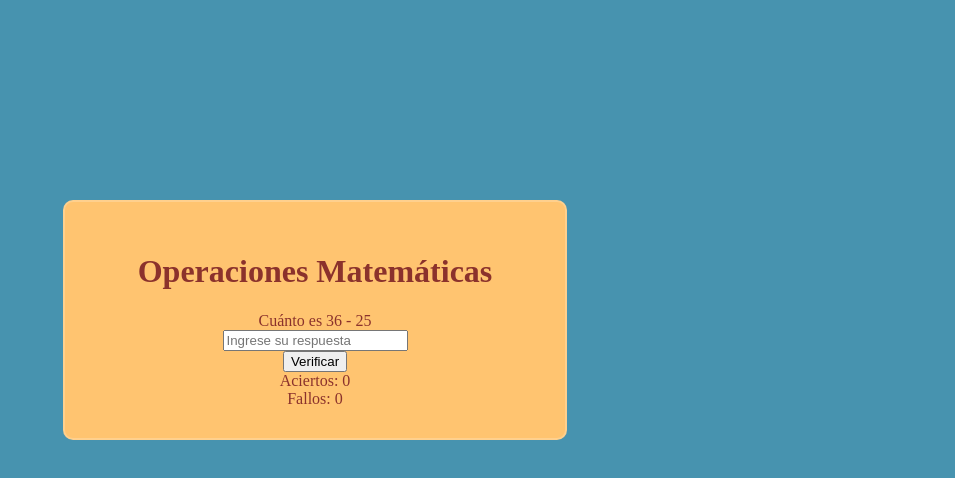
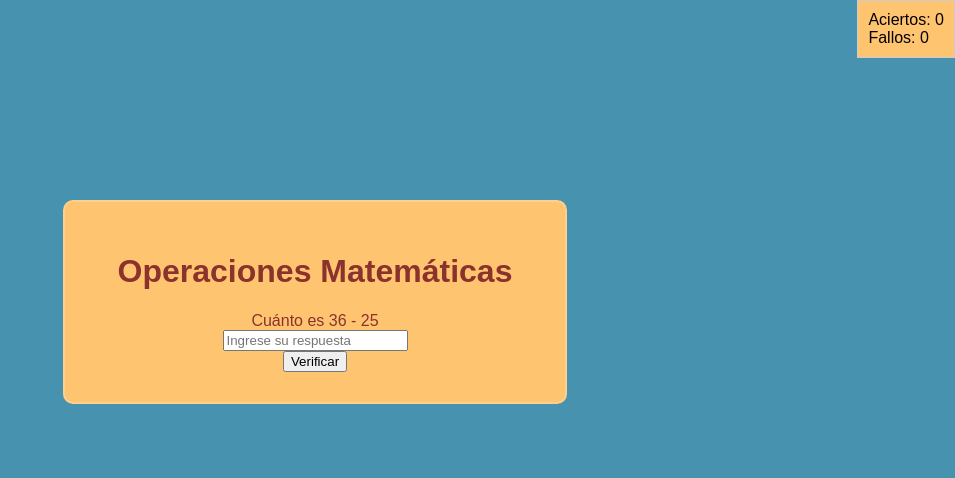
Before and after one commit to Juanluis439/Matematicas, a plain HTML site: page Matemáticas/index.html in a window 1280 px wide. Shown: the whole page, without its empty margins (325-1280 px from the left). Drawn offline with Linux system fonts and the light colour scheme.

Commit message:
Cambios de tipo de letra y la caja de puntos

```diff
--- a/Matemáticas/index.html
+++ b/Matemáticas/index.html
@@ -3,11 +3,25 @@
 <head>
     <meta charset="UTF-8">
     <meta name="viewport" content="width=device-width, initial-scale=1.0">
+    <link rel="preconnect" href="https://fonts.googleapis.com">
     <link rel="stylesheet" href="style.css">
     <title>Operadores Matematicos</title>
 </head>
     <title>Operaciones Matemáticas</title>
 <body>
+
+    <div id="puntos">
+        <div>
+            Aciertos: <span id="aciertos">0</span>
+        </div>
+        <div>
+            Fallos: <span id="fallos">0</span>
+        </div>
+    </div>
+
+
+
+
    <div class="envoltura">
         <h1>Operaciones Matemáticas</h1>
 
@@ -16,14 +30,6 @@
         <input type="text" id="respuesta" placeholder="Ingrese su respuesta">
 
         <button onclick="verificarRespuesta()">Verificar</button>
-
-        <div>
-            Aciertos: <span id="aciertos">0</span>
-        </div>
-        <div>
-            Fallos: <span id="fallos">0</span>
-        </div>
-
     </div>
 
     <script src="index.js"></script>
--- a/Matemáticas/style.css
+++ b/Matemáticas/style.css
@@ -3,8 +3,18 @@ body{
     display: flex;
     justify-content: center;
     margin-top: 200px;
+    font-family: "Poppins", sans-serif;
 }
 
+#puntos {
+    position: fixed;
+    top: 0;
+    right: 0;
+    padding: 10px;
+    background-color: #FFC470;
+    border: 1px solid #ccc;
+    z-index: 1000;
+}
 .envoltura{
     width: 420px;
     background-color: #FFC470;
```
